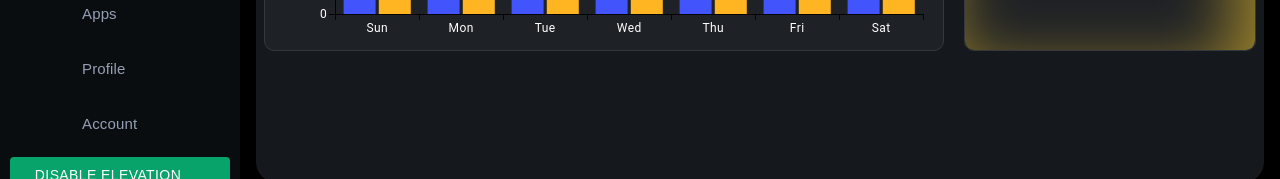
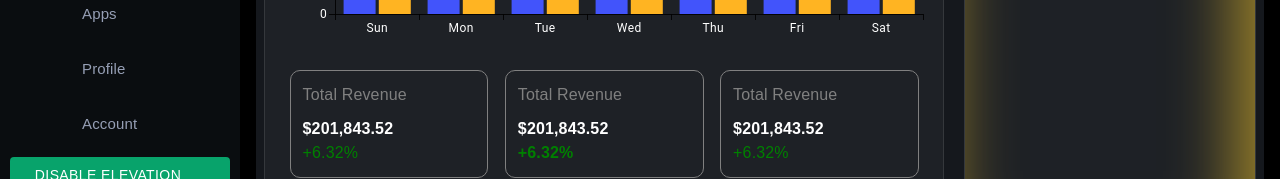
Before and after one commit to Nastaran-dev/AdminPanel, a Next.js app: page /dashboard in a window 1280 px wide. Shown: the part 773-952 px from the top of the page. Built offline with nearby package versions, Linux system fonts and the light colour scheme; some icons are missing; a web font is replaced by a local one.

Commit message:
feat(dashboard): add spending statistics chart and revenue summary cards to CmBox2

```diff
--- a/src/app/dashboard/components/ComponentPage/CmBox2.jsx
+++ b/src/app/dashboard/components/ComponentPage/CmBox2.jsx
@@ -4,19 +4,12 @@ import Box from "@mui/material/Box";
 import { myTheme } from "../../../store/Store";
 import Typography from "@mui/material/Typography";
 import Button from "@mui/material/Button";
-import DownloadIcon from '@mui/icons-material/Download';
-import { BarChart } from '@mui/x-charts/BarChart';
+import DownloadIcon from "@mui/icons-material/Download";
+import { BarChart } from "@mui/x-charts/BarChart";
+
 const uData = [4000, 3000, 2000, 2780, 1890, 2390, 3490];
 const pData = [2400, 1398, 9800, 3908, 4800, 3800, 4300];
-const xLabels = [
-  'Sun',
-  'Mon',
-  'Tue',
-  'Wed',
-  'Thu',
-  'Fri',
-  'Sat',
-];
+const xLabels = ["Sun", "Mon", "Tue", "Wed", "Thu", "Fri", "Sat"];
 export default function CmBox2() {
   const { dark } = useContext(myTheme);
   return (
@@ -34,7 +27,7 @@ export default function CmBox2() {
           width: {
             xs: "100%",
             md: "70%",
-            height: "500px",
+            height: "675px",
             backgroundColor: "red",
             borderRadius: "10px",
             backgroundColor: dark ? "#1e2126" : "white",
@@ -42,13 +35,19 @@ export default function CmBox2() {
           },
         }}
       >
-        <Box sx={{ display: "flex", justifyContent: "space-between", p:{xs:1 , md:3} }}>
+        <Box
+          sx={{
+            display: "flex",
+            justifyContent: "space-between",
+            p: { xs: 1, md: 3 },
+          }}
+        >
           <Box>
             <Typography
               sx={{
                 fontSize: {
                   xs: "17px",
-                  sm:"30px",
+                  sm: "30px",
 
                   color: dark ? "white" : "black",
                   marginTop: "10px",
@@ -65,34 +64,136 @@ export default function CmBox2() {
                 flexDirection: "column",
               }}
             >
-              <Typography sx={{ color: "gray"}}>Income</Typography>
-              <Box sx={{display:"flex"  , gap:"10px"}}> <Typography sx={{ color: dark ? "white" : "black",fontSize:{xs:"20px",sm:"35px"}  }}>
-                $20,687.69
-
-              </Typography>
-               <Typography sx={{ color: "green", fontSize:{sm:"20px"} }}>
+              <Typography sx={{ color: "gray" }}>Income</Typography>
+              <Box sx={{ display: "flex", gap: "10px" }}>
+                {" "}
+                <Typography
+                  sx={{
+                    color: dark ? "white" : "black",
+                    fontSize: { xs: "20px", sm: "35px" },
+                  }}
+                >
+                  $20,687.69
+                </Typography>
+                <Typography sx={{ color: "green", fontSize: { sm: "20px" } }}>
                   +8.50%
-                </Typography></Box>
-
+                </Typography>
+              </Box>
             </Box>
           </Box>
-          <Box sx={{display:"flex" , alignItems:"flex-start" , }}><Button sx={{backgroundColor:dark?"#332855":"#c8deff",color:"#273bcc",padding:{sm:"10px 30px"} , "&:hover":{backgroundColor:"#633dfe"}}} variant="outlined" startIcon={<DownloadIcon />}>
-            Download
-          </Button></Box>
-
+          <Box sx={{ display: "flex", alignItems: "flex-start" }}>
+            <Button
+              sx={{
+                backgroundColor: dark ? "#332855" : "#c8deff",
+                color: "#273bcc",
+                padding: { sm: "10px 30px" },
+                "&:hover": { backgroundColor: "#633dfe" },
+              }}
+              variant="outlined"
+              startIcon={<DownloadIcon />}
+            >
+              Download
+            </Button>
+          </Box>
         </Box>
         {/* ///////////////////////////////////////////////////////////////////////// */}
-          <Box sx={{ width: '100%', height: 300 }}>
-      <BarChart
+        <Box sx={{ width: "100%", height: 300 }}>
+          <BarChart
+            series={[
+              { data: pData, label: "pv", id: "pvId" },
+              { data: uData, label: "uv", id: "uvId" },
+            ]}
+            xAxis={[
+              {
+                data: xLabels,
+                height: 28,
+                tickLabelStyle: {
+                  fill: dark ? "white" : "black",
+                  backgroundColor: "black",
+                },
+              },
+            ]}
+            yAxis={[
+              { width: 50, tickLabelStyle: { fill: dark ? "white" : "black" } },
+            ]}
+          />
+        </Box>
+        <Box sx={{ display: "flex", justifyContent:"space-evenly" , flexWrap:"wrap", m:1 }}>
+          <Box
+            sx={{
+              width: { xs: "47%", md: "30%" },
+              border: "1px solid gray",
+              borderRadius: "10px",
 
-        series={[
-          { data: pData, label: 'pv', id: 'pvId' },
-          { data: uData, label: 'uv', id: 'uvId' },
-        ]}
-        xAxis={[{ data: xLabels, height: 28,tickLabelStyle:{fill:dark?"white":"black",backgroundColor:"black"} }]}
-        yAxis={[{ width: 50 ,tickLabelStyle:{fill:dark?"white":"black"}}]}
-      />
-    </Box>
+              p: 1.5,
+            }}
+          >
+            <Box sx={{ display: "flex", flexDirection: "column", gap: "10px" }}>
+              <Typography variant="body1" color="initial"  sx={{color:"gray"}}>
+                Total Revenue
+              </Typography>
+              <Typography
+                variant="body1"
+                color="initial"
+                sx={{ fontWeight: "600",color:dark?"white":"black"  }}
+              >
+                $201,843.52
+              </Typography>
+            </Box>
+            <Typography variant="body1" color="initial" sx={{ color: "green" }}>
+              +6.32%
+            </Typography>
+          </Box>
+          <Box
+            sx={{
+              width: { xs: "47%", md: "30%" },
+              border: "1px solid gray",
+              borderRadius: "10px",
+              p: 1.5,
+            }}
+          >
+            <Box sx={{ display: "flex", flexDirection: "column", gap: "10px" }}>
+              <Typography variant="body1" color="initial" sx={{color:"gray"}}>
+                Total Revenue
+              </Typography>
+              <Typography
+                variant="body1"
+                color="initial"
+                sx={{ fontWeight: "600" , color:dark?"white":"black"  }}
+              >
+                $201,843.52
+              </Typography>
+            </Box>
+            <Typography variant="body1" color="initial" sx={{ color: "green" , fontWeight:"600" }}>
+              +6.32%
+            </Typography>
+          </Box>
+          <Box
+            sx={{
+              width: { xs: "100%", md: "30%" },
+              border: "1px solid gray",
+              marginTop:{xs:"10px",md:"0px"},
+              borderRadius: "10px",
+              p: 1.5,
+            }}
+          >
+            <Box sx={{ display: "flex", flexDirection: "column", gap: "10px" }}>
+              <Typography variant="body1" color="initial "  sx={{color:"gray"}}>
+                Total Revenue
+              </Typography>
+              <Typography
+                variant="body1"
+                color="initial"
+                sx={{ fontWeight: "600",color:dark?"white":"black"  }}
+              >
+                $201,843.52
+              </Typography>
+            </Box>
+            <Typography variant="body1" color="initial" sx={{ color: "green" }}>
+              +6.32%
+            </Typography>
+          </Box>
+        </Box>
       </Box>
 
       <Box
@@ -100,7 +201,7 @@ export default function CmBox2() {
           width: {
             xs: "100%",
             md: "30%",
-            height: "500px",
+            height: "680px",
             backgroundColor: "green",
             borderRadius: "10px",
             backgroundColor: dark ? "#1e2126" : "white",
```
